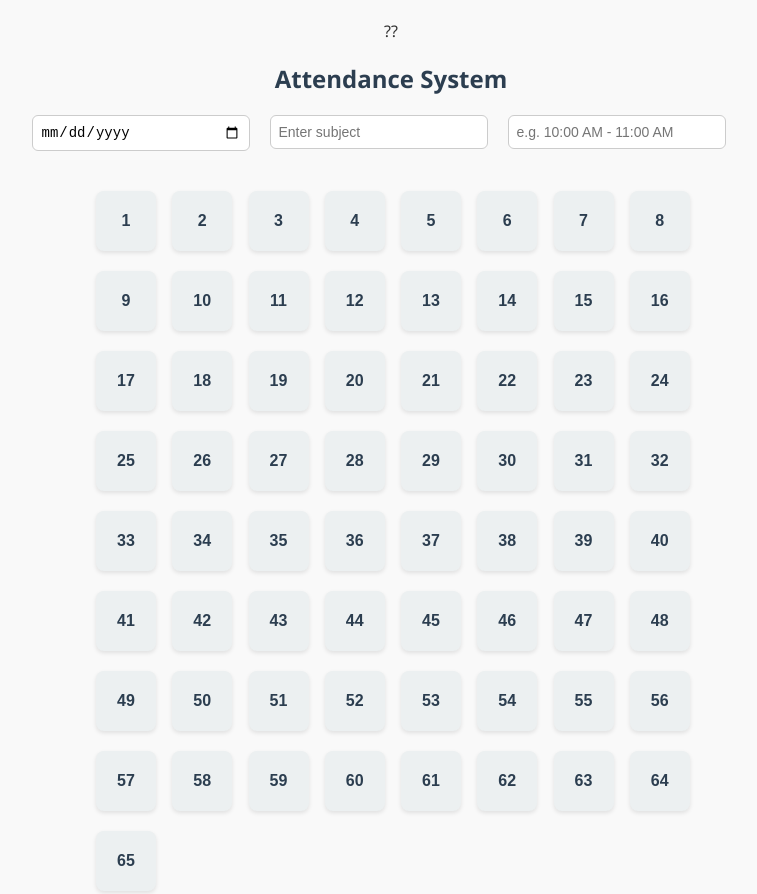
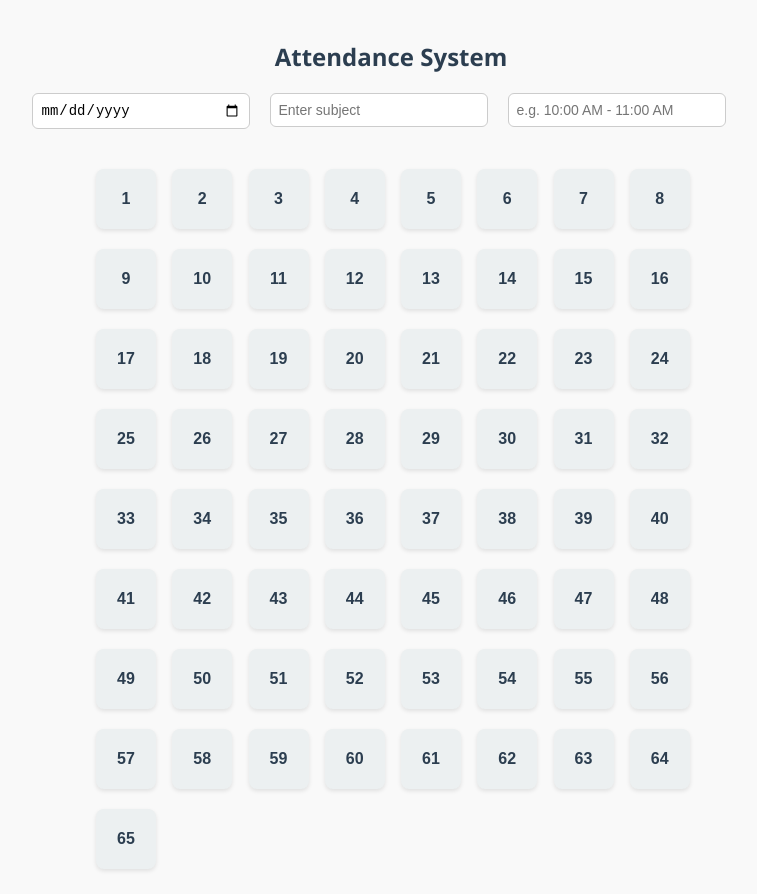
Before and after one commit to shivamjha76/MarkMe, a plain HTML site: page index.html in a window 1280 px wide. Shown: the top 894 px of the page, without its empty margins (249-1006 px from the left). Drawn offline with nearby package versions, Linux system fonts and the light colour scheme.

```diff
--- a/index.html
+++ b/index.html
@@ -10,7 +10,7 @@
 </head>
 
 
-<body>??
+<body>
   <h2>Attendance System</h2>
 
   <!-------------------Lecture Info ------------------------------->
```
